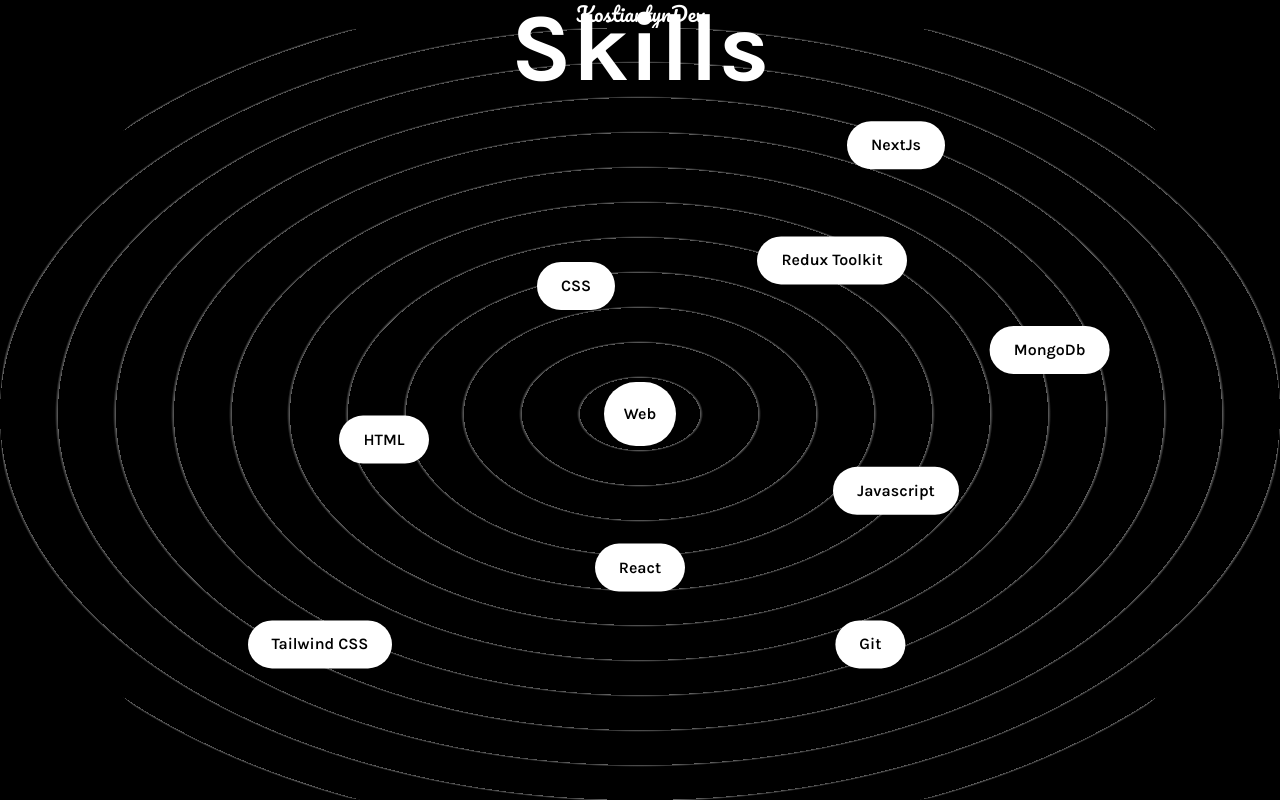
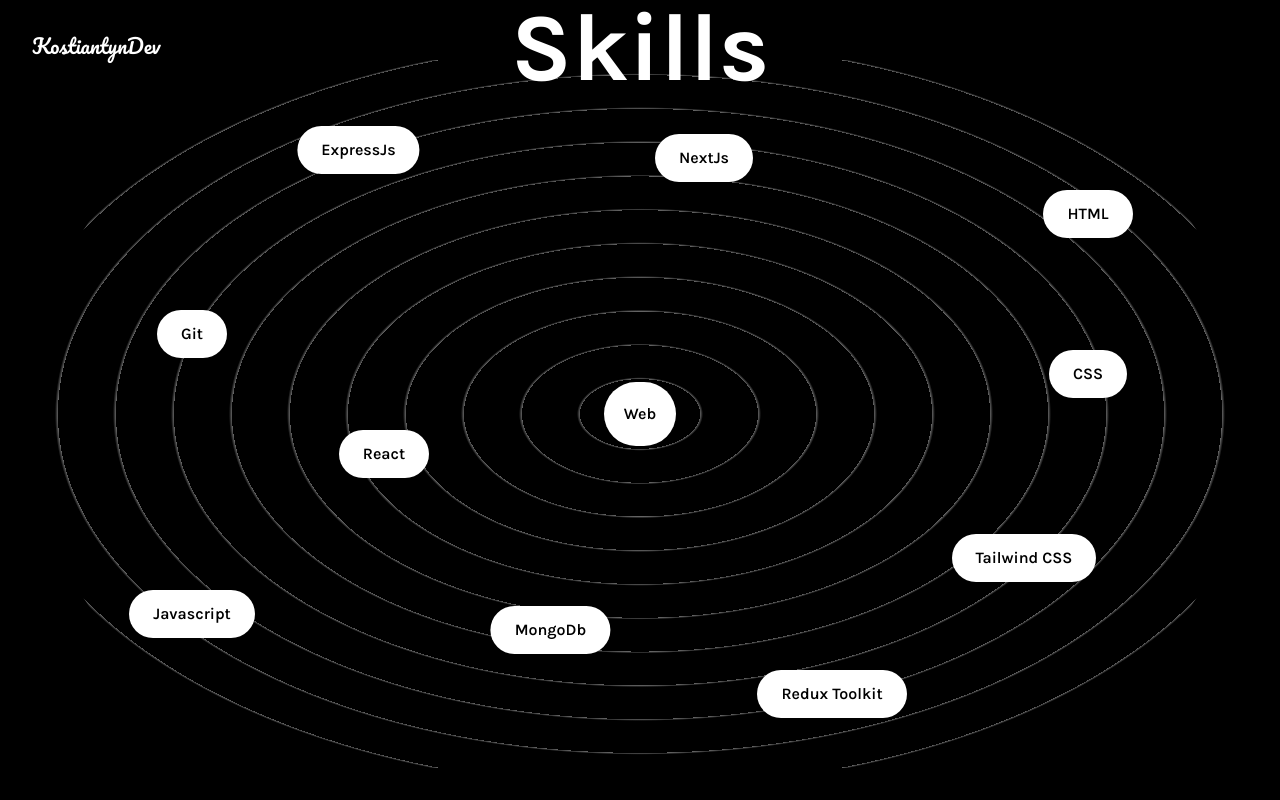
Before and after one commit to kotik322322/kostiantyndev, a Next.js app: page /skills in a window 1280 px wide. Built offline with nearby package versions, Linux system fonts and the light colour scheme.

Commit message:
fixed positions of skills

```diff
--- a/src/app/skills/page.tsx
+++ b/src/app/skills/page.tsx
@@ -28,9 +28,10 @@
 
 const Skills = () => {
   return (
-    <div className="relative h-screen w-full bg-black flex flex-col justify-center items-center">
+    <div className="relative w-full min-h-screen p-8 flex flex-col ">
+      <div className="bg-black -z-50 absolute top-0 bottom-0 left-0 right-0" />
       <Logo textColor="white" />
-      {/* <ParticlesComponent config={darkConfig}/> */}
+      <ParticlesComponent config={darkConfig} />
       <h2
         className="inline-block absolute top-20 lg:top-0  right-1/2 translate-x-1/2 z-50 font-bold text-4xl  text-center text-white
       lg:text-8xl
@@ -39,22 +40,22 @@
       </h2>
 
       <div
-        className="w-full relative flex items-center justify-center rounded-full bg-circularLight lg:bg-circularLightLg
+        className="w-full relative flex items-center justify-center rounded-full bg-circularLight lg:bg-circularLightLg flex-1
       h-[80%] lg:h-[100%]">
         <motion.div className="flex items-center justify-center rounded-full font-semibold  text-black p-5 cursor-pointer bg-white">
           Web
         </motion.div>
 
-        <Skill name="HTML" x="-20vw" y="2vw" />
-        <Skill name="CSS" x="-5vw" y="-10vw" />
-        <Skill name="Javascript" x="20vw" y="6vw" />
-        <Skill name="React" x="0vw" y="12vw" />
-        <Skill name="NextJs" x="20vw" y="-21vw" />
-        <Skill name="Redux Toolkit" x="15vw" y="-12vw" />
-        <Skill name="MongoDb" x="32vw" y="-5vw" />
-        {/* <Skill name="ExpressJs" x="0vw" y="-20vw" /> */}
-        <Skill name="Tailwind CSS" x="-25vw" y="18vw" />
-        <Skill name="Git" x="18vw" y="18vw" />
+        <Skill name="HTML" x="35vw" y="-25vh" />
+        <Skill name="CSS" x="35vw" y="-5vh" />
+        <Skill name="Javascript" x="-35vw" y="25vh" />
+        <Skill name="React" x="-20vw" y="5vh" />
+        <Skill name="NextJs" x="5vw" y="-32vh" />
+        <Skill name="Redux Toolkit" x="15vw" y="35vh" />
+        <Skill name="MongoDb" x="-7vw" y="27vh" />
+        <Skill name="ExpressJs" x="-22vw" y="-33vh" />
+        <Skill name="Tailwind CSS" x="30vw" y="18vh" />
+        <Skill name="Git" x="-35vw" y="-10vh" />
       </div>
     </div>
   );
```
